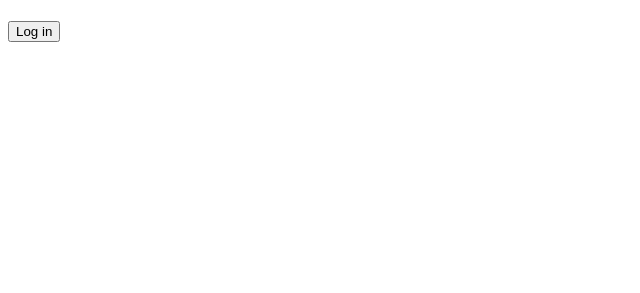
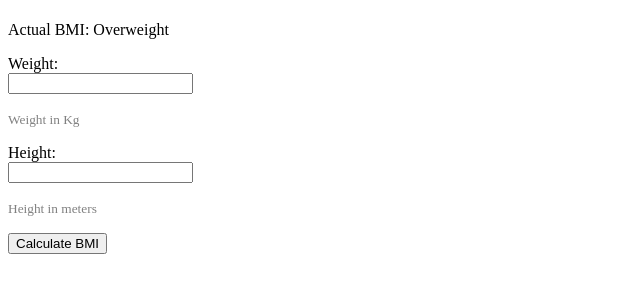
Before and after one commit to robertpro/bmi, a Django app: page / in a window 1280 px wide. Shown: the part 154-447 px from the top of the page, without its empty margins (0-640 px from the left). Run offline with Django 3.2, Linux system fonts and the light colour scheme; a user stored in the database is signed in; data comes from the database, SQL or seed files in the repository; both versions use the stored data as it was after the commit.

Commit message:
Finished application :)

```diff
--- a/bmi/forms.py
+++ b/bmi/forms.py
@@ -1,6 +1,9 @@
 from django import forms
 from django.contrib.auth.forms import UserCreationForm
 from django.contrib.auth.models import User
+
+from .services.bmi import BmiService
+from .models import BmiModel
 
 
 class SignUpForm(UserCreationForm):
@@ -11,3 +14,22 @@ class SignUpForm(UserCreationForm):
     class Meta:
         model = User
         fields = ('username', 'first_name', 'last_name', 'email', 'password1', 'password2', )
+
+
+class BmiForm(forms.Form):
+    weight = forms.FloatField(help_text='Weight in Kg')
+    height = forms.FloatField(help_text='Height in meters')
+
+    def save(self, user: User):
+        weight = self.cleaned_data.get('weight')
+        height = self.cleaned_data.get('height')
+
+        category = BmiService(weight, height).category
+
+        try:
+            bmi = BmiModel.objects.get(user=user)
+            bmi.category = category
+        except BmiModel.DoesNotExist:
+            bmi = BmiModel.objects.create(user=user, category=category)
+
+        bmi.save()
--- a/bmi/models.py
+++ b/bmi/models.py
@@ -33,3 +33,8 @@ class BmiModel(models.Model):
 
     user = models.ForeignKey(User, on_delete=models.CASCADE)
     category = models.IntegerField()
+
+    def get_category(self):
+        for number, human_readable in self.CATEGORY_CHOICES:
+            if number == self.category:
+                return human_readable
--- a/bmi/templates/bmi/home.html
+++ b/bmi/templates/bmi/bmi.html
@@ -2,11 +2,15 @@
 
 {% block content %}
     <h2>Welcome, {{ user.get_full_name }}
-        <small>{{ user.username }}</small>
+        <small>({{ user.username }})</small>
         !
     </h2>
     {% if user.email %}
         <p>{{ user.email }}</p>
+    {% endif %}
+
+    {% if bmi %}
+        <p>Actual BMI: {{ bmi.get_category }}</p>
     {% endif %}
 
     <form method="post">
@@ -26,6 +30,6 @@
             {% endif %}
             </p>
         {% endfor %}
-        <button type="submit">Log in</button>
+        <button type="submit">Calculate BMI</button>
     </form>
 {% endblock %}
--- a/bmi/views.py
+++ b/bmi/views.py
@@ -1,16 +1,37 @@
 from django.contrib.auth.decorators import login_required
 from django.contrib.auth import login, authenticate
-from django.contrib.auth.forms import UserCreationForm
 from django.shortcuts import render, redirect
 
-from .models import BmiModel
-from .forms import SignUpForm
+from bmi.models import BmiModel
+from .forms import SignUpForm, BmiForm
 
 # Create your views here.
 
 
+@login_required(login_url='/login')
 def bmi(request):
-    return render(request, 'bmi/home.html')
+    if request.method == 'POST':
+        form = BmiForm(request.POST)
+        if form.is_valid():
+            form.save(request.user)
+            username = form.cleaned_data.get('username')
+            raw_password = form.cleaned_data.get('password1')
+            user = authenticate(username=username, password=raw_password)
+            login(request, user)
+            return redirect('bmi')
+    else:
+        form = BmiForm()
+
+    try:
+        bmi = BmiModel.objects.get(user=request.user)
+    except BmiModel.DoesNotExist:
+        bmi = None
+
+    context = {
+        'form': form,
+        'bmi': bmi,
+    }
+    return render(request, 'bmi/bmi.html', context)
 
 
 def signup(request):
@@ -22,7 +43,7 @@ def signup(request):
             raw_password = form.cleaned_data.get('password1')
             user = authenticate(username=username, password=raw_password)
             login(request, user)
-            return redirect('home')
+            return redirect('bmi')
     else:
         form = SignUpForm()
     return render(request, 'bmi/signup.html', {'form': form})
```
Also changed, not shown: bmi/services/bmi.py (added, +35 -0 lines), bmi/services/__init__.py (added), config/db.sqlite3.
